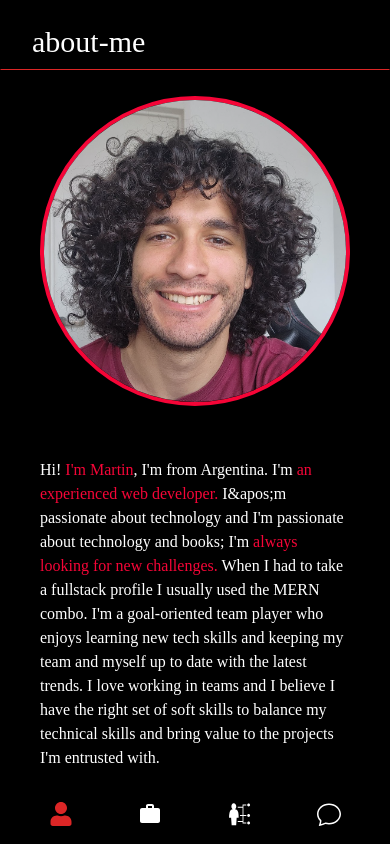
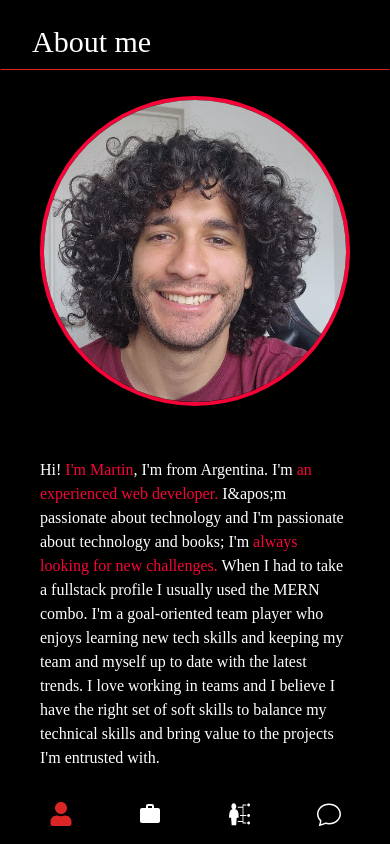
Before and after one commit to MartinGK/CurriculumVitae, a Next.js app: page /about-me in a window 390 px wide. Built offline with nearby package versions, Linux system fonts and the light colour scheme.

Commit message:
fix: mobile title

```diff
--- a/app/layout/MobileTopTitle/index.tsx
+++ b/app/layout/MobileTopTitle/index.tsx
@@ -5,7 +5,7 @@ import Divider from "../../components/Divider";
 
 export default function MobileTopTitle() {
   const segment = useSelectedLayoutSegment();
-  const title: NavOptionsIDsValues = NavOptions.getOptionIDBySegment(segment);
+  const title: NavOptionsIDsValues = NavOptions.getOptionTitleBySegment(segment);
 
   return (
     <div className="h-18 !fixed z-20 w-full bg-black pt-6 md:!hidden">
--- a/src/constants/navOptions.ts
+++ b/src/constants/navOptions.ts
@@ -80,6 +80,12 @@ class NavOptionsGetter {
     return optionFound ? optionFound.id : this.first.id;
   }
 
+  getOptionTitleBySegment(segment: string | null) {
+    if (segment === null) return "";
+    const optionFound = this.options.find(opt => opt.segment === segment);
+    return optionFound ? optionFound.title : this.first.title;
+  }
+
   getOptionPositionByID(key: string) {
     return this.getOptionByID(key).position;
   }
```
